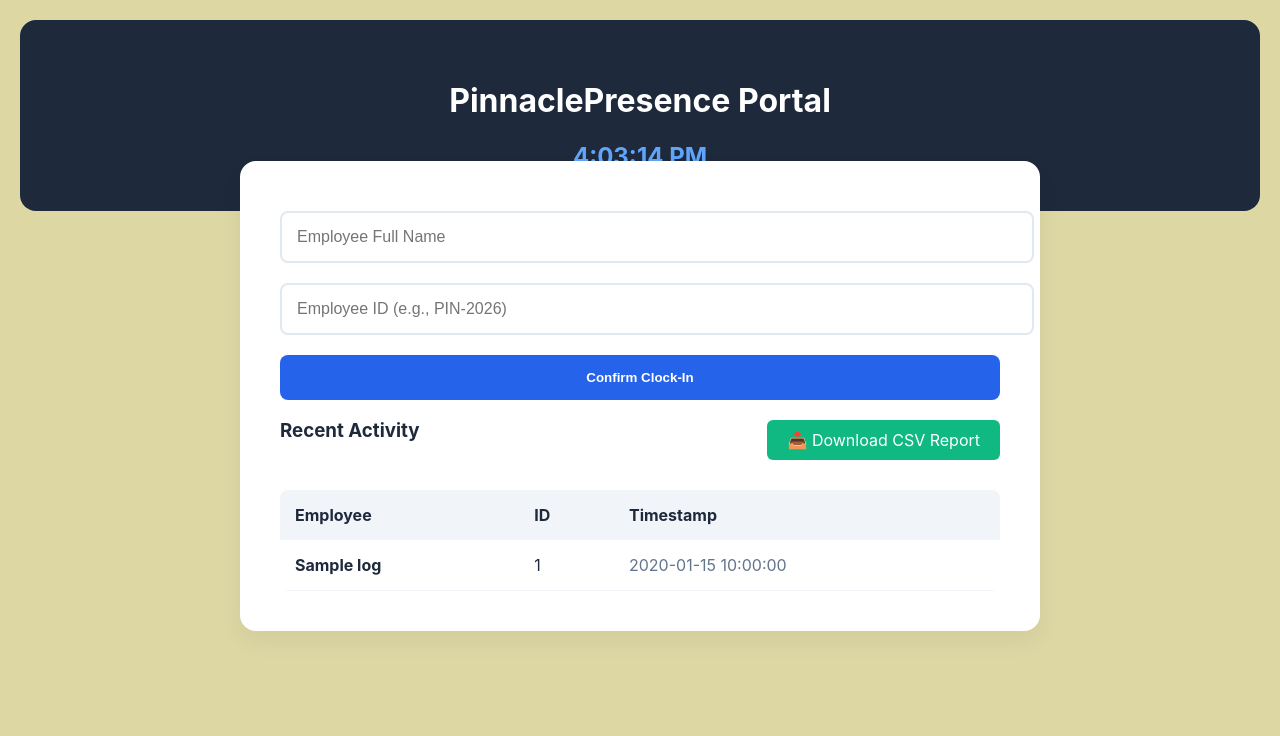
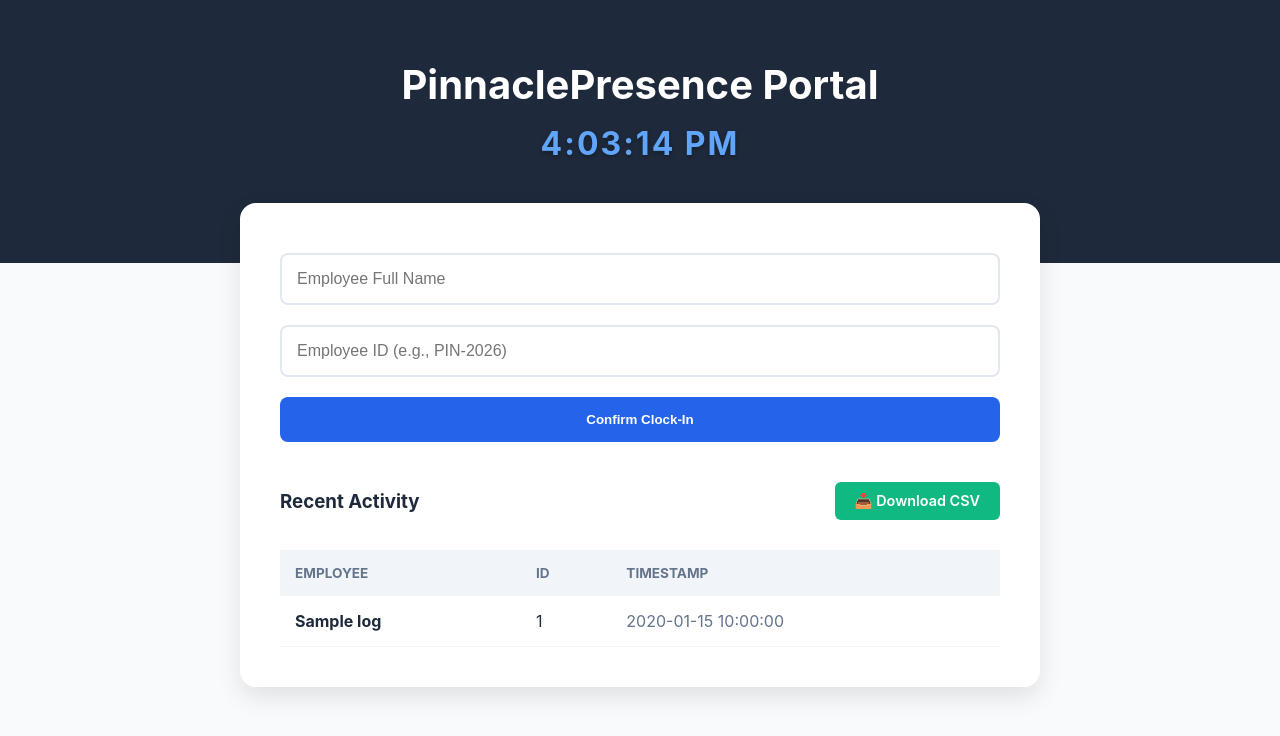
Before and after one commit to larrybenj-cloud/Attendance_System, a Flask app: template templates/index.html in a window 1280 px wide. Shown: the top 736 px of the page. Run offline with Flask 3, Linux system fonts and the light colour scheme; the template is opened without the code that fills it: most values are stand-ins (such as "Sample title", 1, 10 or a date in 2020).

Commit message:
Update index.html

```diff
--- a/templates/index.html
+++ b/templates/index.html
@@ -5,25 +5,62 @@
     <meta name="viewport" content="width=device-width, initial-scale=1.0">
     <title>PinnaclePresence | Pro</title>
     <style>
-        :root { --primary: #2563eb; --dark: #1e293b; --bg: #ddd7a4; }
-        body { font-family: 'Inter', sans-serif; background: var(--bg); color: var(--dark); margin: 0; padding: 20px; }
-        .hero { text-align: center; padding: 40px 0; background: var(--dark); color: white; border-radius: 16px; margin-bottom: -50px; }
-        .container { max-width: 800px; margin: auto; position: relative; }
-        .main-card { background: white; padding: 40px; border-radius: 16px; box-shadow: 0 10px 25px rgba(0,0,0,0.05); }
-        #liveClock { font-size: 1.5rem; font-weight: bold; color: #60a5fa; margin-top: 10px; }
-        input { width: 100%; padding: 15px; margin: 10px 0; border: 2px solid #e2e8f0; border-radius: 8px; font-size: 1rem; }
+        :root { --primary: #2563eb; --dark: #1e293b; --bg: #f8fafc; }
+        body { font-family: 'Inter', sans-serif; background: var(--bg); color: var(--dark); margin: 0; padding: 0; }
+
+        /* 1. FIXED: Increased bottom padding to prevent overlap */
+        .hero {
+            text-align: center;
+            padding: 60px 20px 100px 20px;
+            background: var(--dark);
+            color: white;
+        }
+
+        /* 2. FIXED: Adjusted margin-top for a cleaner float */
+        .container {
+            max-width: 800px;
+            margin: -60px auto 40px auto;
+            padding: 0 20px;
+        }
+
+        .main-card {
+            background: white;
+            padding: 40px;
+            border-radius: 16px;
+            box-shadow: 0 10px 25px rgba(0,0,0,0.1);
+        }
+
+        #liveClock {
+            font-size: 2rem;
+            font-weight: bold;
+            color: #60a5fa;
+            margin-top: 15px;
+            letter-spacing: 2px;
+            text-shadow: 0 2px 4px rgba(0,0,0,0.3);
+        }
+
+        input { width: 100%; padding: 15px; margin: 10px 0; border: 2px solid #e2e8f0; border-radius: 8px; font-size: 1rem; box-sizing: border-box; }
         button { width: 100%; padding: 15px; background: var(--primary); color: white; border: none; border-radius: 8px; font-weight: 600; cursor: pointer; transition: 0.3s; margin-top: 10px; }
         button:hover { background: #1d4ed8; transform: translateY(-2px); }
-        .export-btn { background: #10b981; margin-top: 20px; display: inline-block; text-decoration: none; text-align: center; color: white; padding: 10px 20px; border-radius: 6px; }
-        table { width: 100%; margin-top: 30px; border-collapse: collapse; overflow: hidden; border-radius: 8px; }
-        th { background: #f1f5f9; padding: 15px; text-align: left; }
+
+        .export-btn {
+            background: #10b981;
+            text-decoration: none;
+            color: white;
+            padding: 10px 20px;
+            border-radius: 6px;
+            font-size: 0.9rem;
+            font-weight: 600;
+        }
+
+        table { width: 100%; margin-top: 30px; border-collapse: collapse; border-radius: 8px; }
+        th { background: #f1f5f9; padding: 15px; text-align: left; font-size: 0.85rem; text-transform: uppercase; color: #64748b; }
         td { padding: 15px; border-bottom: 1px solid #f1f5f9; }
-        tr:hover { background: #fdfdfd; }
     </style>
 </head>
 <body>
     <div class="hero">
-        <h1>PinnaclePresence Portal</h1>
+        <h1 style="margin: 0; font-size: 2.5rem;">PinnaclePresence Portal</h1>
         <div id="liveClock">00:00:00</div>
     </div>
 
@@ -35,9 +72,9 @@
                 <button type="submit">Confirm Clock-In</button>
             </form>
 
-            <div style="display: flex; justify-content: space-between; align-items: center;">
-                <h3>Recent Activity</h3>
-                <a href="/export" class="export-btn">📥 Download CSV Report</a>
+            <div style="display: flex; justify-content: space-between; align-items: center; margin-top: 40px;">
+                <h3 style="margin: 0;">Recent Activity</h3>
+                <a href="/export" class="export-btn">📥 Download CSV</a>
             </div>
 
             <table>
```
